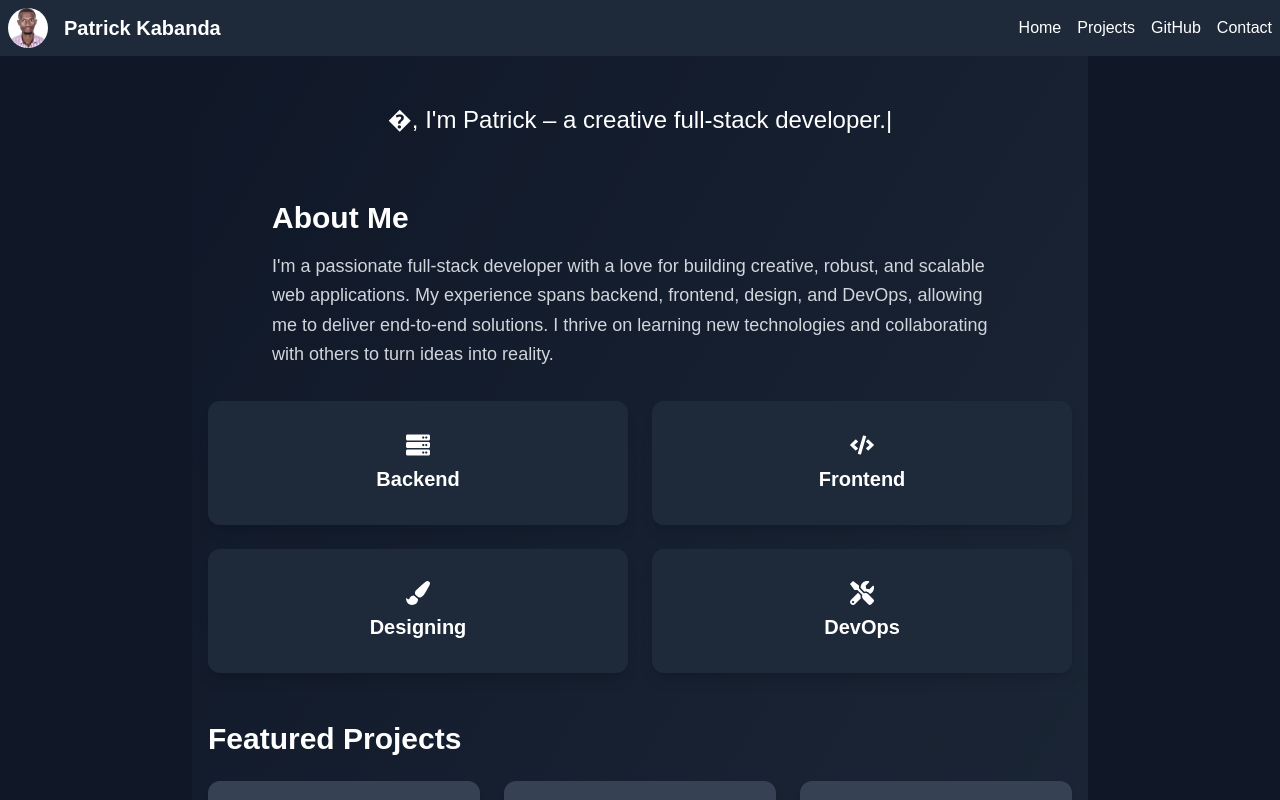
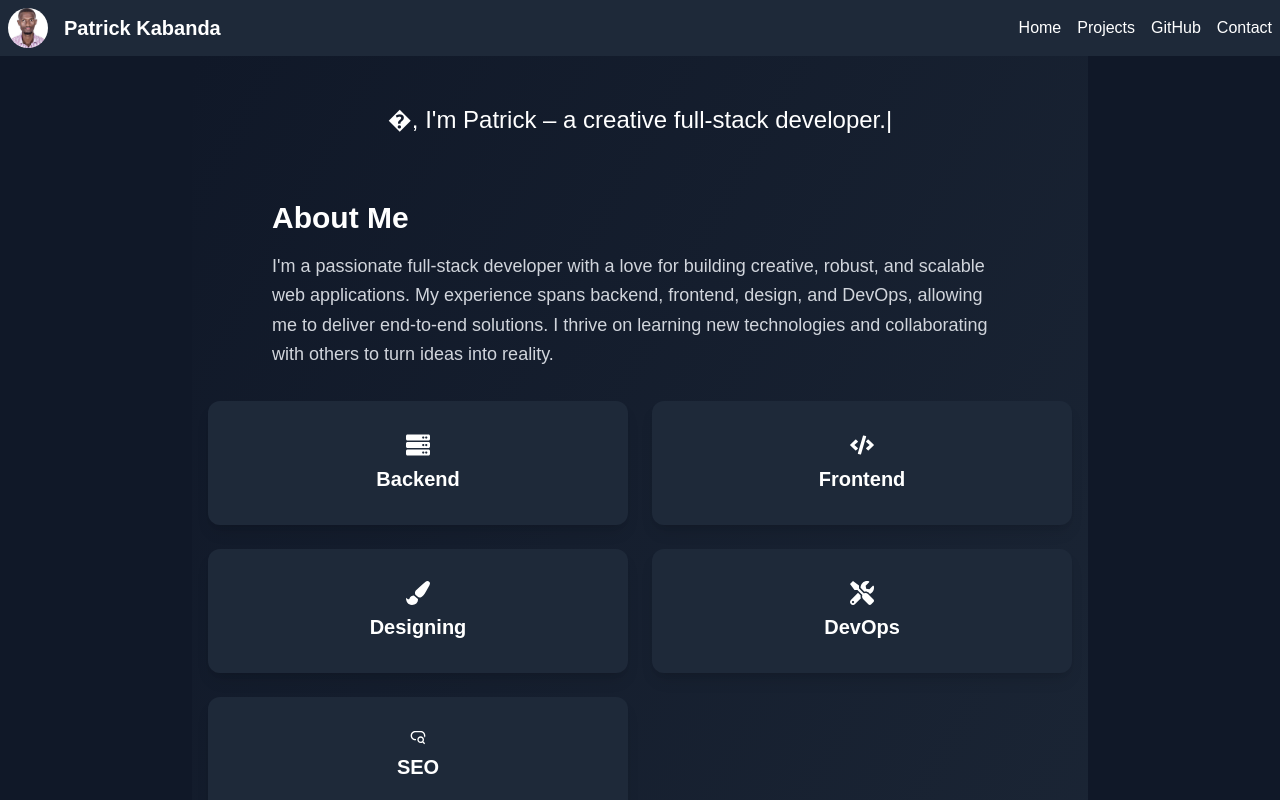
Before and after one commit to kabandapatrick2580/portfolio, a Next.js app in the folder portfolio/: page / in a window 1280 px wide. Shown: the top 800 px of the page. Built offline with nearby package versions, Linux system fonts and the light colour scheme.

Commit message:
added SEO to grids

```diff
--- a/portfolio/components/Grid.tsx
+++ b/portfolio/components/Grid.tsx
@@ -1,6 +1,7 @@
 import { useState } from 'react';
 import { motion, AnimatePresence } from 'framer-motion';
 import { FaTh, FaServer, FaCode, FaPaintBrush, FaTools } from 'react-icons/fa';
+import { RiSeoLine } from "react-icons/ri";
 import Backend from '@/sections/Backend';
 import Frontend from '@/sections/Frontend';
 import Designing from '@/sections/Designing';
@@ -27,6 +28,8 @@ const Grid = () => {
     { name: 'Frontend', icon: <FaCode className="text-xl md:text-2xl" /> },
     { name: 'Designing', icon: <FaPaintBrush className="text-xl md:text-2xl" /> },
     { name: 'DevOps', icon: <FaTools className="text-xl md:text-2xl" /> },
+    { name: 'SEO', icon: <RiSeoLine />
+ },
   ];
 
   const sidebarVariants = {
```
